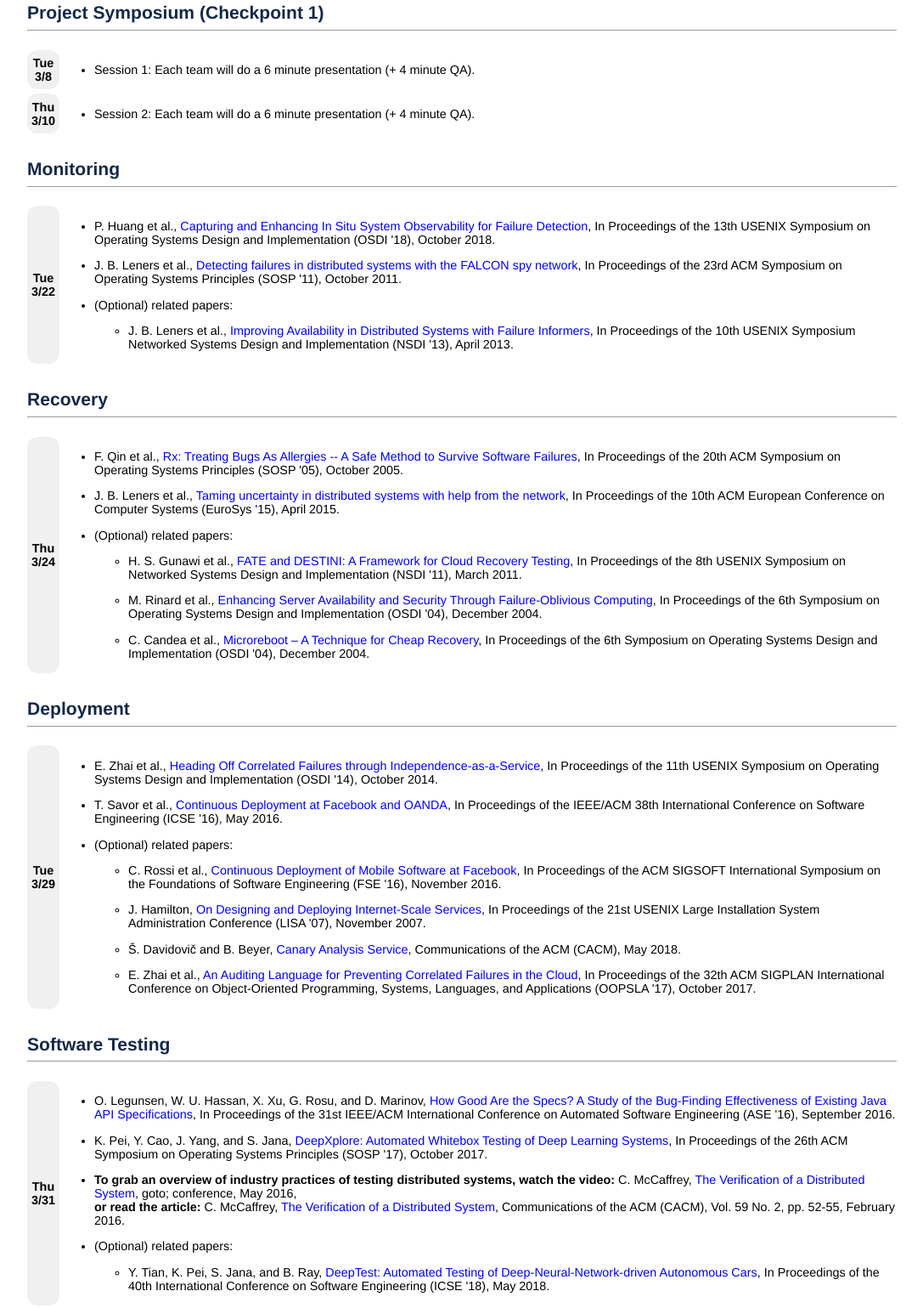
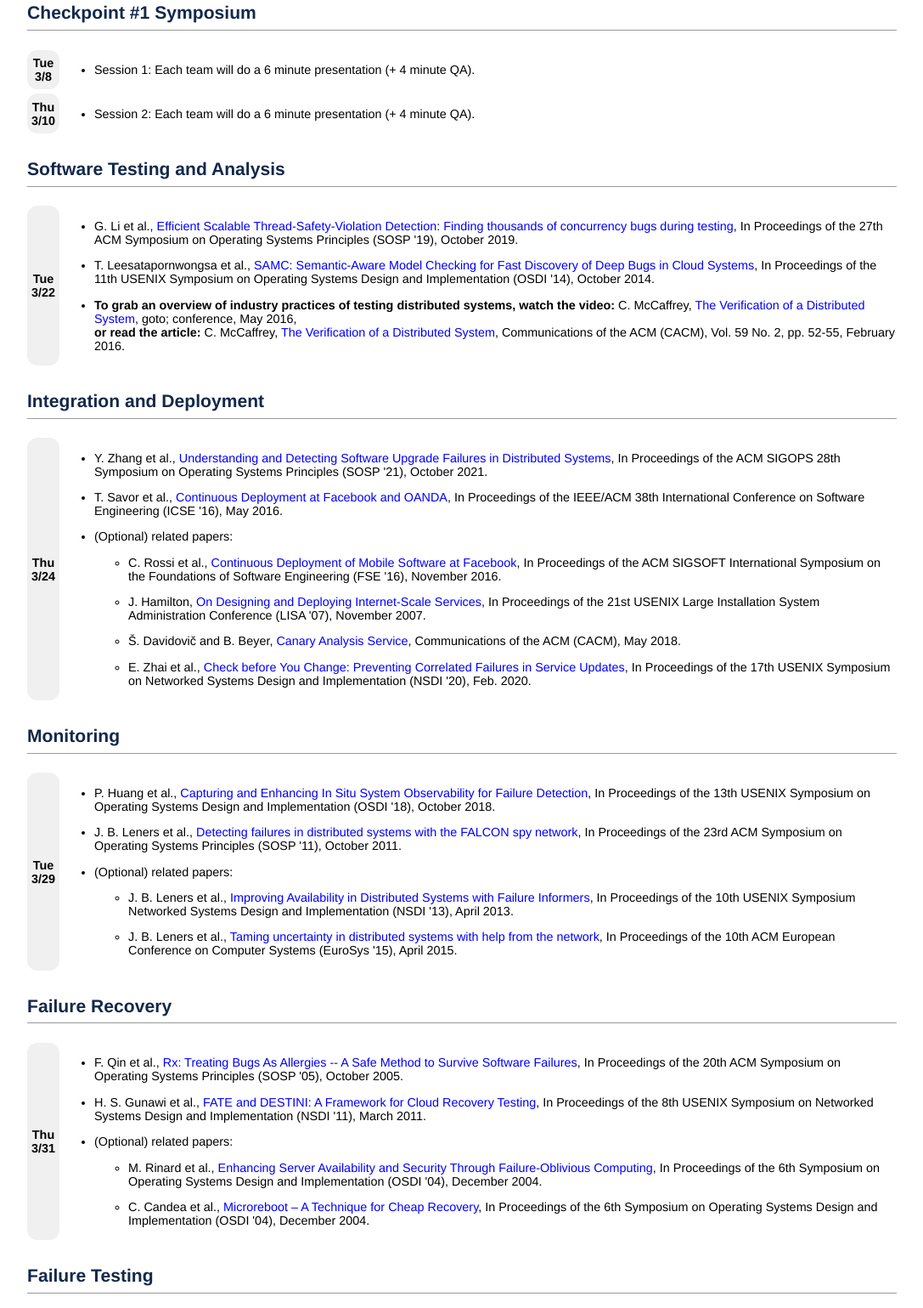
Before and after one commit to cs598txu-uiuc/cs598txu-uiuc.github.io, a plain HTML site: page spring22/readings.html in a window 1280 px wide. Shown: the part 4424-5963 px from the top of the page at 85% size, without its empty margins (96-1183 px from the left). Drawn offline with Linux system fonts and the light colour scheme.

Commit message:
Update readings.html

```diff
--- a/spring22/readings.html
+++ b/spring22/readings.html
@@ -950,7 +950,7 @@
         -->
 
 
-        <h2>More Failure Modes</h2>
+        <h2>More on Failure Modes</h2>
 
         <table>
             <tbody>
@@ -987,7 +987,7 @@
             </tbody>
         </table>
 
-        <h2>HPC is Fun</h2>
+        <h2>"High Performance" Computers</h2>
 
         <table>
             <tbody>
@@ -1024,7 +1024,7 @@
         </table>
 
 
-        <h2>Project Symposium (Checkpoint 1)</h2>
+        <h2>Checkpoint #1 Symposium</h2>
 
         <table>
             <tbody>
@@ -1055,110 +1055,58 @@
             </tbody>
         </table>
 
-
-      <h2>Monitoring</h2>
-
-      <table>
-          <tbody>
-              <tr>
-                  <td class="date"><a name="9tu">Tue<br>3/22</a></td>
-                  <td class="papers">
-                      <ul>
-                          <li> P. Huang et al.,
-                              <a class="paperlink" href="https://www.cs.jhu.edu/~huang/paper/panorama-osdi18.pdf" target="_blank">Capturing
-                                and Enhancing In Situ System Observability for Failure Detection</a>,
-                                In Proceedings of the 13th USENIX Symposium on
-                                Operating Systems Design and
-                                Implementation (OSDI '18), October 2018.
-                                <p></p>
-                          </li>
-                          <li> J. B. Leners et al.,
-                              <a class="paperlink" href="https://www.sigops.org/sosp/sosp11/current/2011-Cascais/printable/20-leners.pdf" target="_blank">Detecting
-                                failures in distributed systems with the FALCON spy network</a>,
-                                In Proceedings of the 23rd ACM Symposium on Operating Systems
-                                Principles (SOSP '11), October 2011.
-                                <p></p>
-                          </li>
-                          <li> (Optional) related papers:
-                               <p></p>
-                            <ul>
-                              <li> J. B. Leners et al.,
-                                  <a class="paperlink" href="https://www.usenix.org/system/files/conference/nsdi13/nsdi13-final90.pdf" target="_blank">Improving
-                                    Availability in Distributed Systems with Failure Informers</a>,
-                                    In Proceedings of the 10th USENIX Symposium Networked Systems Design and Implementation (NSDI '13), April 2013.
-                                  <p></p>
-                              </li>
-                            </ul>
-                          </li>
-                      </ul>
-                  </td>
-              </tr>
-          </tbody>
-      </table>
-
-        <h2>Recovery</h2>
-
-        <table>
-            <tbody>
+        <h2>Software Testing and Analysis</h2>
+
+        <table>
+            <tbody>
+
+                <tr>
+                    <td class="date"><a name="9tu">Tue<br>3/22</a></td>
+                    <td class="papers">
+                        <ul>
+                            <li> G. Li et al.,
+                              <a class="paperlink" href="https://dl.acm.org/doi/10.1145/3341301.3359638" target="_blank">Efficient
+                                  Scalable Thread-Safety-Violation Detection: Finding thousands of concurrency bugs during testing</a>,
+                                In Proceedings of the 27th ACM Symposium on Operating Systems Principles (SOSP '19), October 2019.
+                              <p></p>
+                            </li>
+                            <li> T. Leesatapornwongsa et al.,
+                              <a class="paperlink" href="https://www.usenix.org/system/files/conference/osdi14/osdi14-paper-leesatapornwongsa.pdf" target="_blank">SAMC:
+                                  Semantic-Aware Model Checking for
+                                  Fast Discovery of Deep Bugs in Cloud Systems</a>,
+                                In Proceedings of the 11th USENIX Symposium on Operating Systems Design and Implementation (OSDI '14), October 2014.
+                              <p></p>
+                            </li>
+                            <li> <b>To grab an overview of industry practices of testing distributed systems, watch the video: </b> C. McCaffrey, <a class="paperlink" href="https://www.youtube.com/watch?v=kDh5BrqiGhI" target="_blank">The
+                              Verification of a Distributed System</a>,
+                              goto; conference, May 2016,
+                              <br>
+                              <b>or read the article:</b>
+                              C. McCaffrey,
+                                <a class="paperlink" href="https://cacm.acm.org/magazines/2016/2/197420-the-verification-of-a-distributed-system/abstract" target="_blank">The
+                              Verification of a Distributed System</a>, Communications of the ACM (CACM), Vol. 59 No. 2, pp. 52-55, February 2016.
+                              <p></p>
+                            </li>
+                        </ul>
+                    </td>
+                </tr>
+            </tbody>
+        </table>
+
+
+       <h2>Integration and Deployment</h2>
+
+        <table>
+            <tbody>
+
                 <tr>
                     <td class="date"><a name="9th">Thu<br>3/24</a></td>
                     <td class="papers">
                         <ul>
-                            <li> F. Qin et al.,
-                                <a class="paperlink" href="http://opera.ucsd.edu/paper/Rx-SOSP05.pdf" target="_blank">Rx:
-                                  Treating Bugs As Allergies -- A Safe Method to Survive Software Failures</a>,
-                                  In Proceedings of the 20th ACM Symposium on Operating Systems Principles (SOSP '05), October 2005.
-                                <p></p>
-                            </li>
-                            <li> J. B. Leners et al.,
-                                <a class="paperlink" href="http://www.cs.utexas.edu/falcon/papers/albatross-eurosys2015.pdf" target="_blank">
-                                  Taming uncertainty in distributed systems with help from the network</a>,
-                                  In Proceedings of the 10th ACM European Conference on Computer Systems (EuroSys '15), April 2015.
-                                  <p></p>
-                            </li>
-                            <li> (Optional) related papers:
-                                 <p></p>
-                              <ul>
-                                <li> H. S. Gunawi et al.,
-                                    <a class="paperlink" href="http://ucare.cs.uchicago.edu/pdf/nsdi11-fateDestini.pdf" target="_blank">
-                                      FATE and DESTINI: A Framework for Cloud Recovery Testing</a>,
-                                      In Proceedings of the 8th USENIX Symposium on Networked Systems Design and Implementation (NSDI '11), March 2011.
-                                      <p></p>
-                                </li>
-                                <li> M. Rinard et al.,
-                                    <a class="paperlink" href="https://www.eng.utah.edu//~csl-sem/old/s05/papers/rinard.pdf" target="_blank">Enhancing
-                                      Server Availability and Security Through Failure-Oblivious Computing</a>,
-                                      In Proceedings of the 6th Symposium on Operating
-                                      Systems Design and Implementation (OSDI '04), December 2004.
-                                    <p></p>
-                                </li>
-                                <li> C. Candea et al.,
-                                    <a class="paperlink" href="https://www.usenix.org/legacy/event/osdi04/tech/full_papers/candea/candea.pdf" target="_blank">Microreboot – A
-                                      Technique for Cheap Recovery</a>,
-                                      In Proceedings of the 6th Symposium on Operating
-                                      Systems Design and Implementation (OSDI '04), December 2004.
-                                    <p></p>
-                                </li>
-                              </ul>
-                            </li>
-                        </ul>
-                    </td>
-                </tr>
-            </tbody>
-        </table>
-
-        <h2>Deployment</h2>
-
-        <table>
-            <tbody>
-
-                <tr>
-                    <td class="date"><a name="10tu">Tue<br>3/29</a></td>
-                    <td class="papers">
-                        <ul>
-                            <li> E. Zhai et al.,
-                              <a class="paperlink" href="https://www.usenix.org/system/files/conference/osdi14/osdi14-paper-zhai.pdf" target="_blank">Heading
-       Off Correlated Failures through Independence-as-a-Service</a>, In Proceedings of the 11th USENIX Symposium on Operating Systems Design and Implementation (OSDI '14), October 2014.
+                            <li> Y. Zhang et al.,
+                              <a class="paperlink" href="https://dl.acm.org/doi/10.1145/3477132.3483577" target="_blank">Understanding
+                                  and Detecting Software Upgrade Failures in Distributed Systems</a>,
+                                In Proceedings of the ACM SIGOPS 28th Symposium on Operating Systems Principles (SOSP '21), October 2021.
                               <p></p>
                             </li>
                             <li> T. Savor et al.,
@@ -1188,9 +1136,9 @@
                                       <p></p>
                                   </li>
                                   <li> E. Zhai et al.,
-                                    <a class="paperlink" href="http://www.cs.yale.edu/homes/zhai-ennan/oopsla17-final.pdf" target="_blank">An Auditing Language for
-                                      Preventing Correlated Failures in the Cloud</a>,
-                                      In Proceedings of the 32th ACM SIGPLAN International Conference on Object-Oriented Programming, Systems, Languages, and Applications (OOPSLA '17), October 2017.
+                                    <a class="paperlink" href="https://www.usenix.org/system/files/nsdi20-paper-zhai.pdf" target="_blank">Check before
+                                        You Change: Preventing Correlated Failures in Service Updates</a>,
+                                      In Proceedings of the 17th USENIX Symposium on Networked Systems Design and Implementation (NSDI '20), Feb. 2020.
                                       <p></p>
                                   </li>
                               </ul>
@@ -1201,6 +1149,98 @@
             </tbody>
         </table>
 
+
+      <h2>Monitoring</h2>
+
+      <table>
+          <tbody>
+              <tr>
+                  <td class="date"><a name="10tu">Tue<br>3/29</a></td>
+                  <td class="papers">
+                      <ul>
+                          <li> P. Huang et al.,
+                              <a class="paperlink" href="https://www.cs.jhu.edu/~huang/paper/panorama-osdi18.pdf" target="_blank">Capturing
+                                and Enhancing In Situ System Observability for Failure Detection</a>,
+                                In Proceedings of the 13th USENIX Symposium on
+                                Operating Systems Design and
+                                Implementation (OSDI '18), October 2018.
+                                <p></p>
+                          </li>
+                          <li> J. B. Leners et al.,
+                              <a class="paperlink" href="https://www.sigops.org/sosp/sosp11/current/2011-Cascais/printable/20-leners.pdf" target="_blank">Detecting
+                                failures in distributed systems with the FALCON spy network</a>,
+                                In Proceedings of the 23rd ACM Symposium on Operating Systems
+                                Principles (SOSP '11), October 2011.
+                                <p></p>
+                          </li>
+                          <li> (Optional) related papers:
+                               <p></p>
+                            <ul>
+                              <li> J. B. Leners et al.,
+                                  <a class="paperlink" href="https://www.usenix.org/system/files/conference/nsdi13/nsdi13-final90.pdf" target="_blank">Improving
+                                    Availability in Distributed Systems with Failure Informers</a>,
+                                    In Proceedings of the 10th USENIX Symposium Networked Systems Design and Implementation (NSDI '13), April 2013.
+                                  <p></p>
+                              </li>
+                              <li> J. B. Leners et al.,
+                                <a class="paperlink" href="http://www.cs.utexas.edu/falcon/papers/albatross-eurosys2015.pdf" target="_blank">
+                                  Taming uncertainty in distributed systems with help from the network</a>,
+                                  In Proceedings of the 10th ACM European Conference on Computer Systems (EuroSys '15), April 2015.
+                                  <p></p>
+                              </li>
+                            </ul>
+                          </li>
+                      </ul>
+                  </td>
+              </tr>
+          </tbody>
+        </table>
+
+        <h2>Failure Recovery</h2>
+
+        <table>
+            <tbody>
+                <tr>
+                    <td class="date"><a name="10th">Thu<br>3/31</a></td>
+                    <td class="papers">
+                        <ul>
+                            <li> F. Qin et al.,
+                                <a class="paperlink" href="http://opera.ucsd.edu/paper/Rx-SOSP05.pdf" target="_blank">Rx:
+                                  Treating Bugs As Allergies -- A Safe Method to Survive Software Failures</a>,
+                                  In Proceedings of the 20th ACM Symposium on Operating Systems Principles (SOSP '05), October 2005.
+                                <p></p>
+                            </li>
+                            <li> H. S. Gunawi et al.,
+                                    <a class="paperlink" href="http://ucare.cs.uchicago.edu/pdf/nsdi11-fateDestini.pdf" target="_blank">
+                                      FATE and DESTINI: A Framework for Cloud Recovery Testing</a>,
+                                      In Proceedings of the 8th USENIX Symposium on Networked Systems Design and Implementation (NSDI '11), March 2011.
+                                      <p></p>
+                            </li>
+                            <li> (Optional) related papers:
+                                 <p></p>
+                              <ul>
+                                <li> M. Rinard et al.,
+                                    <a class="paperlink" href="https://www.eng.utah.edu//~csl-sem/old/s05/papers/rinard.pdf" target="_blank">Enhancing
+                                      Server Availability and Security Through Failure-Oblivious Computing</a>,
+                                      In Proceedings of the 6th Symposium on Operating
+                                      Systems Design and Implementation (OSDI '04), December 2004.
+                                    <p></p>
+                                </li>
+                                <li> C. Candea et al.,
+                                    <a class="paperlink" href="https://www.usenix.org/legacy/event/osdi04/tech/full_papers/candea/candea.pdf" target="_blank">Microreboot – A
+                                      Technique for Cheap Recovery</a>,
+                                      In Proceedings of the 6th Symposium on Operating
+                                      Systems Design and Implementation (OSDI '04), December 2004.
+                                    <p></p>
+                                </li>
+                              </ul>
+                            </li>
+                        </ul>
+                    </td>
+                </tr>
+            </tbody>
+        </table>
+<!--
         <h2>Software Testing</h2>
 
         <table>
@@ -1247,7 +1287,7 @@
 
             </tbody>
         </table>
-
+-->
 
         <h2>Failure Testing</h2>
 
@@ -1301,7 +1341,7 @@
               </tbody>
           </table>
 
-          <h2>Load Tests and Drain Tests</h2>
+          <h2>Load and Drain Tests</h2>
 
           <table>
           <tbody>
```
